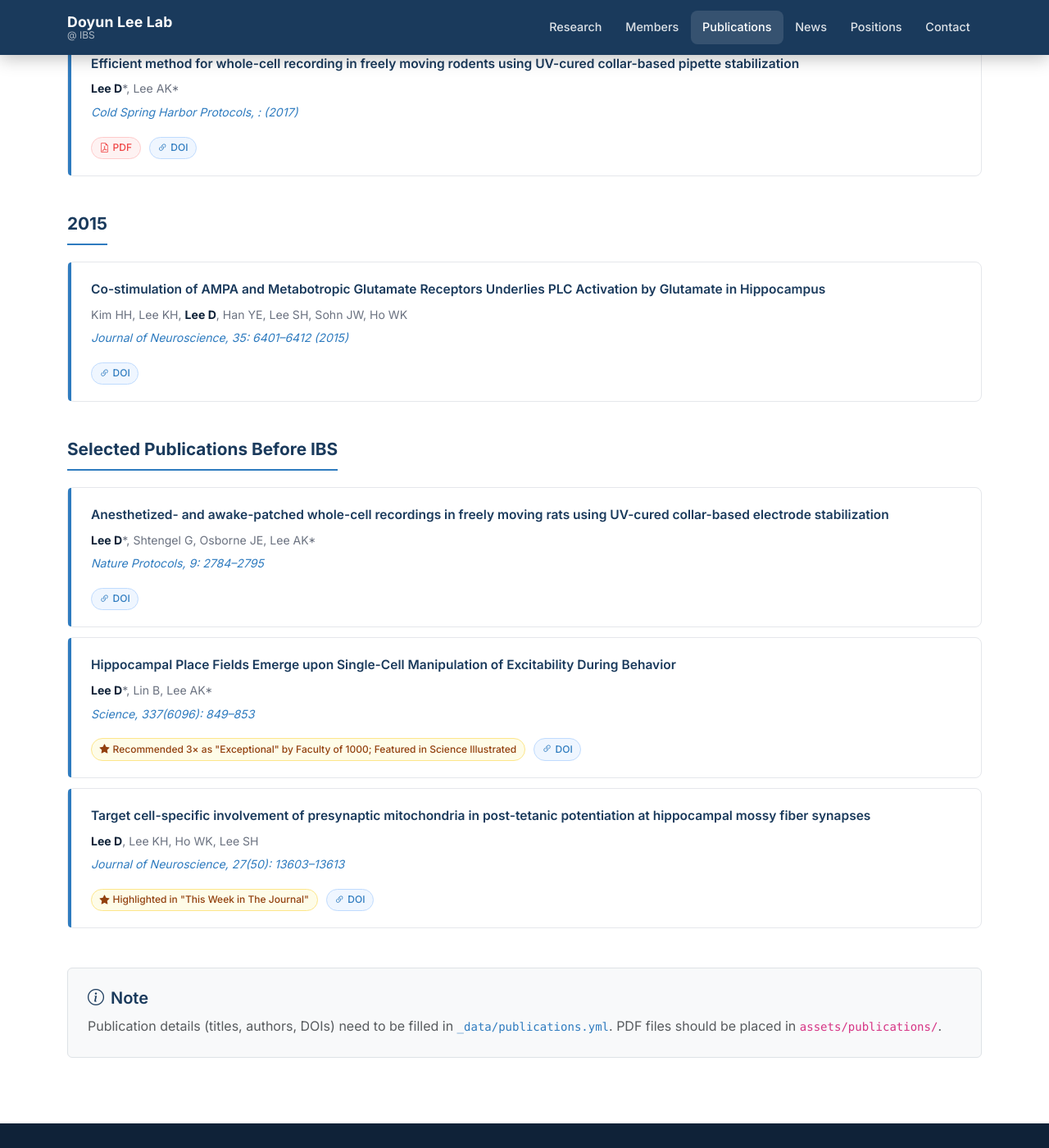
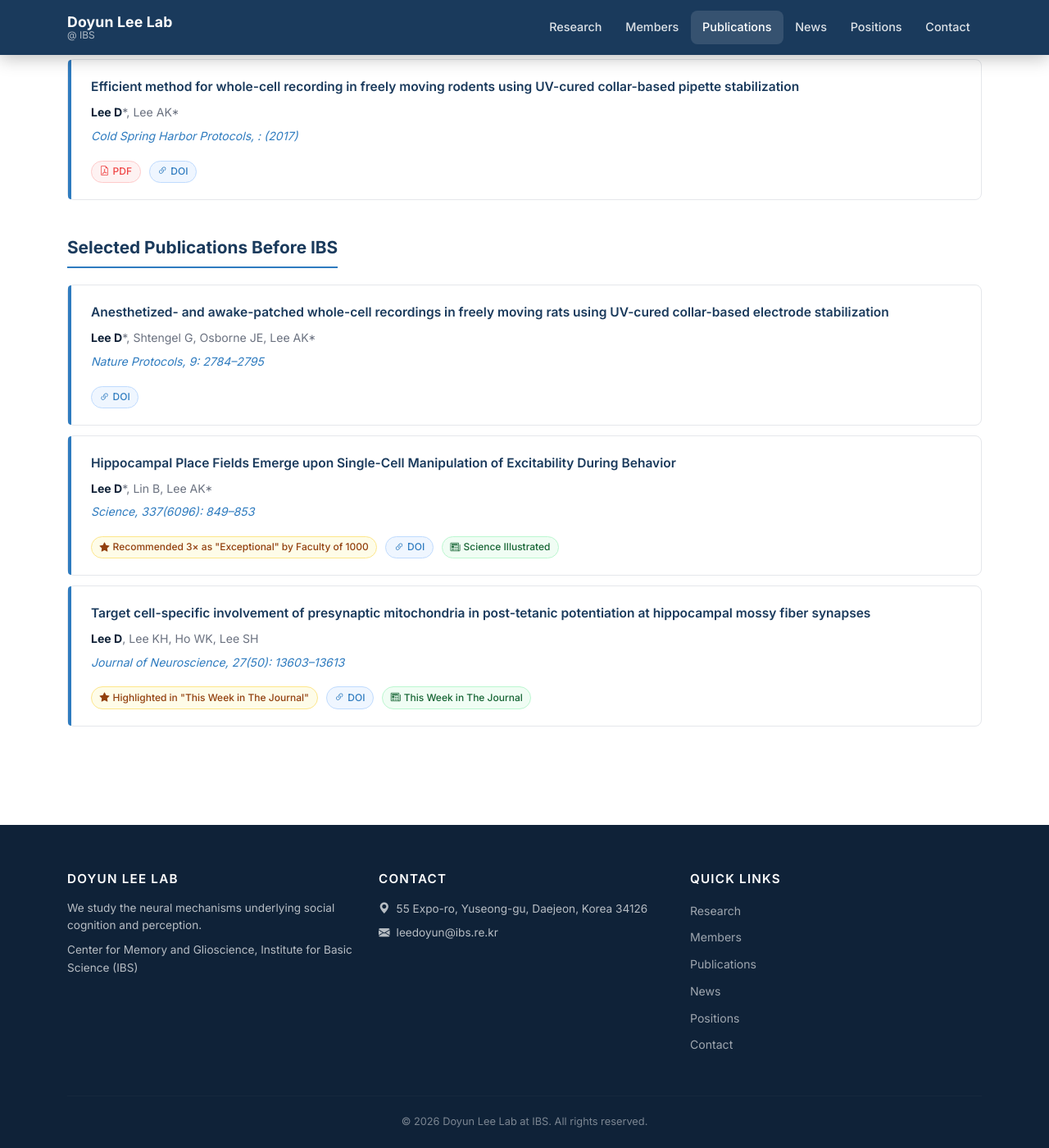
Before and after one commit to doyunleelab/doyunleelab.github.io, a Jekyll site: the page built from publications/index.html, in a window 1280 px wide and 1400 px high, scrolled down 3062 px. Shown: the whole window at 82% size. Built offline with Jekyll 4.4.1, drawn with Linux system fonts in a browser that asks for light colours.

Commit message:
Update publications: DOI fixes, PDF, press links, remove 2015 JNS, remove Note
- 2026 Advanced Science: add DOI and PDF
- 2023 Nat Comm: fix DOI
- 2023 Y-maze: fix DOI
- 2020 Hippocampus: fix DOI
- 2019 Hippocampus: fix DOI
- 2015 JNS paper: removed
- Science (2012): add Science Illustrated press link
- J Neuroscience (2007): add This Week in The Journal press link
- Remove placeholder Note block from publications page

Co-Authored-By: Claude Sonnet 4.6 <noreply@anthropic.com>

```diff
--- a/_data/publications.yml
+++ b/_data/publications.yml
@@ -9,8 +9,8 @@
       journal: "Advanced Science"
       volume: "e12369"
       pages: ""
-      doi: ""
-      pdf: ""
+      doi: "10.1002/advs.202512369"
+      pdf: "Lee(AdvSci26).pdf"
 
 - year: 2025
   entries:
@@ -48,7 +48,7 @@
       journal: "Nature Communications"
       volume: "14(1)"
       pages: "2597"
-      doi: "10.1038/s41467-023-38275-z"
+      doi: "10.1038/s41467-023-38338-3"
       pdf: "Kong(NComm23).pdf"
       press:
         - label: "PNAS Nexus Journal Club"
@@ -75,7 +75,7 @@
       journal: "Scientific Reports"
       volume: "13(1)"
       pages: "14722"
-      doi: "10.1038/s41598-023-41900-0"
+      doi: "10.1038/s41598-023-41996-4"
       pdf: "Kim(SciRep23).pdf"
 
 - year: 2020
@@ -85,7 +85,7 @@
       journal: "Hippocampus"
       volume: "30(7)"
       pages: "693–702"
-      doi: "10.1002/hipo.23185"
+      doi: "10.1002/hipo.23190"
       pdf: "Lee(Hippocampus20).pdf"
 
 - year: 2019
@@ -95,7 +95,7 @@
       journal: "Hippocampus"
       volume: "29(7)"
       pages: "639–651"
-      doi: "10.1002/hipo.23054"
+      doi: "10.1002/hipo.23066"
       pdf: "Lee(Hippocampus19).pdf"
 
 - year: 2017
@@ -124,16 +124,6 @@
       doi: "10.1101/pdb.prot095810"
       pdf: "Lee(CSHP17c).pdf"
 
-- year: 2015
-  entries:
-    - title: "Co-stimulation of AMPA and Metabotropic Glutamate Receptors Underlies PLC Activation by Glutamate in Hippocampus"
-      authors: "Kim HH, Lee KH, **Lee D**, Han YE, Lee SH, Sohn JW, Ho WK"
-      journal: "Journal of Neuroscience"
-      volume: "35"
-      pages: "6401–6412"
-      doi: "10.1523/JNEUROSCI.4208-14.2015"
-      pdf: ""
-
 - year: "Selected Publications Before IBS"
   entries:
     - title: "Anesthetized- and awake-patched whole-cell recordings in freely moving rats using UV-cured collar-based electrode stabilization"
@@ -151,7 +141,10 @@
       pages: "849–853"
       doi: "10.1126/science.1221489"
       pdf: ""
-      note: "Recommended 3× as \"Exceptional\" by Faculty of 1000; Featured in Science Illustrated"
+      note: "Recommended 3× as \"Exceptional\" by Faculty of 1000"
+      press:
+        - label: "Science Illustrated"
+          url: "https://scienceillustrated.com.au/blog/science/where-do-place-fields-originate/"
 
     - title: "Target cell-specific involvement of presynaptic mitochondria in post-tetanic potentiation at hippocampal mossy fiber synapses"
       authors: "**Lee D**, Lee KH, Ho WK, Lee SH"
@@ -161,3 +154,6 @@
       doi: "10.1523/JNEUROSCI.3985-07.2007"
       pdf: ""
       note: "Highlighted in \"This Week in The Journal\""
+      press:
+        - label: "This Week in The Journal"
+          url: "https://www.jneurosci.org/content/27/50/i"
--- a/publications/index.html
+++ b/publications/index.html
@@ -42,11 +42,3 @@ subtitle: Research articles from the Doyun Lee Lab
   {% endfor %}
 </div>
 {% endfor %}
-
-<div class="mt-5 p-4 bg-light rounded border">
-  <h5><i class="bi bi-info-circle me-2"></i>Note</h5>
-  <p class="mb-0 text-muted">
-    Publication details (titles, authors, DOIs) need to be filled in <a href="{{ site.baseurl }}/_data/publications.yml"><code>_data/publications.yml</code></a>.
-    PDF files should be placed in <code>assets/publications/</code>.
-  </p>
-</div>
```
